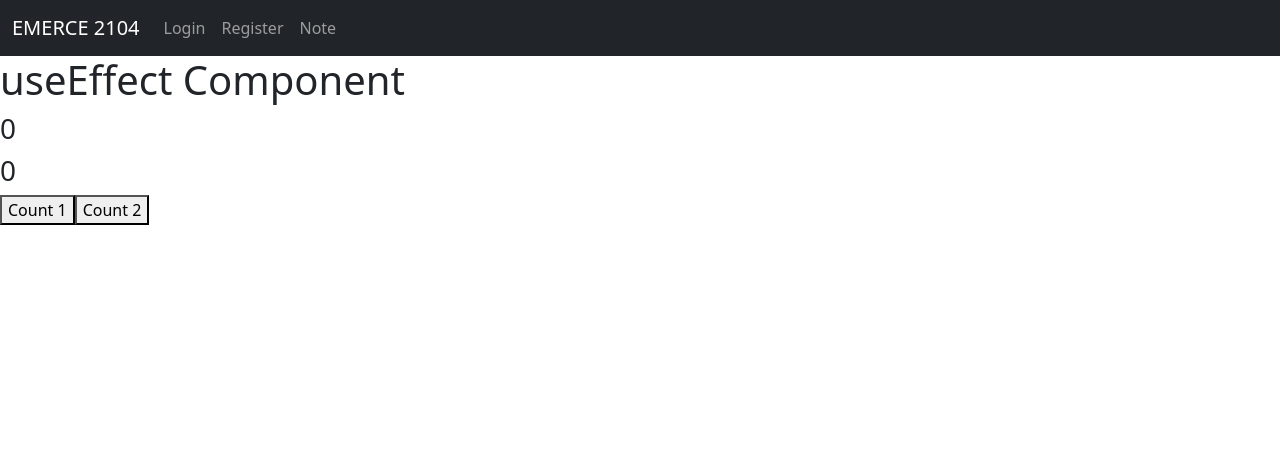
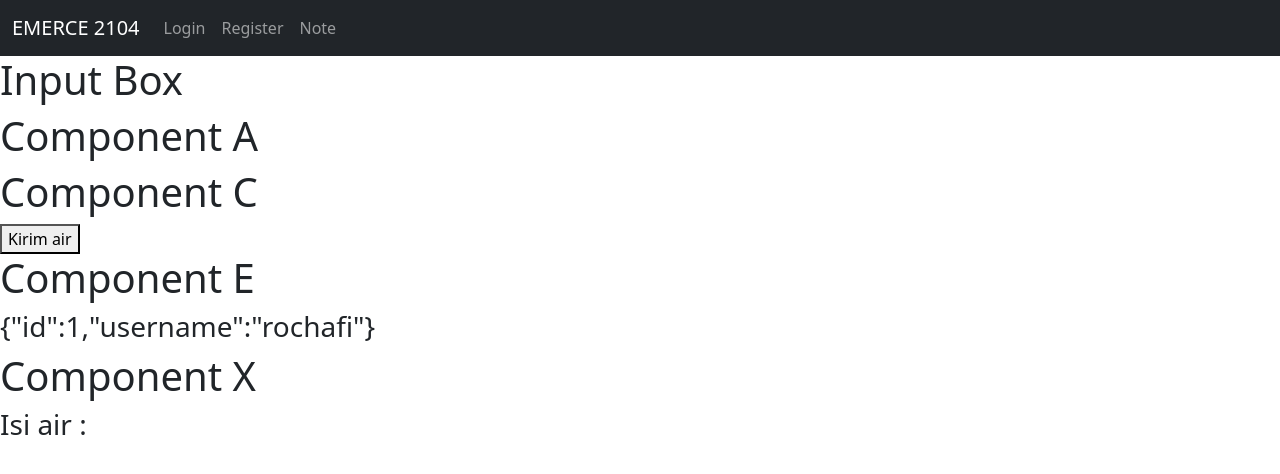
Before and after one commit to rochafialvin/react-emerce-2104, a React (Create React App) app: page /note in a window 1280 px wide. Shown: the top 474 px of the page. Built offline with nearby package versions, Linux system fonts and the light colour scheme.

Commit message:
Explain problem without redux

```diff
--- a/src/App.js
+++ b/src/App.js
@@ -2,6 +2,7 @@ import "bootstrap/dist/css/bootstrap.css";
 import { BrowserRouter, Routes, Route } from "react-router-dom";
 
 // NOTES
+import InputBox from "./components/InputBox";
 
 // PROJECT
 import Navigation from "./components/Navigation";
@@ -19,7 +20,7 @@ function App() {
         <Route path="/" element={<Home />} />
         <Route path="/login" element={<Login />} />
         <Route path="/Register" element={<Register />} />
-        <Route path="/note" element={<UseEffectComponent />} />
+        <Route path="/note" element={<InputBox />} />
         <Route path="*" element={<NotFound />} />
       </Routes>
     </BrowserRouter>
--- /dev/null
+++ b/src/components/A.js
@@ -0,0 +1,13 @@
+import React from "react";
+import C from "./C";
+
+function A({ user, bucket }) {
+  return (
+    <div>
+      <h1>Component A</h1>
+      <C user={user} bucket={bucket} />
+    </div>
+  );
+}
+
+export default A;
--- /dev/null
+++ b/src/components/C.js
@@ -0,0 +1,20 @@
+import { useState } from "react";
+import E from "./E";
+
+function C({ user, bucket }) {
+  const [source, setSource] = useState("Water Gold");
+
+  const kirimAir = () => {
+    bucket(source);
+  };
+
+  return (
+    <div>
+      <h1>Component C</h1>
+      <button onClick={kirimAir}>Kirim air</button>
+      <E user={user} />
+    </div>
+  );
+}
+
+export default C;
--- /dev/null
+++ b/src/components/E.js
@@ -0,0 +1,12 @@
+import React from "react";
+
+function E(props) {
+  return (
+    <div>
+      <h1>Component E</h1>
+      <h3>{JSON.stringify(props.user)}</h3>
+    </div>
+  );
+}
+
+export default E;
--- /dev/null
+++ b/src/components/InputBox.js
@@ -0,0 +1,24 @@
+import { useState } from "react";
+import A from "./A";
+import X from "./X";
+
+function InputBox() {
+  const [user, setUser] = useState({ id: 1, username: "rochafi" });
+  const [water, setWater] = useState("");
+
+  const bucket = (air) => {
+    // air : "Water gold"
+    setWater(air);
+  };
+
+  return (
+    <div>
+      <h1>Input Box</h1>
+
+      <A user={user} bucket={bucket} />
+      <X water={water} />
+    </div>
+  );
+}
+
+export default InputBox;
--- /dev/null
+++ b/src/components/X.js
@@ -0,0 +1,12 @@
+import React from "react";
+
+function X({ water }) {
+  return (
+    <div>
+      <h1>Component X</h1>
+      <h3>Isi air : {water}</h3>
+    </div>
+  );
+}
+
+export default X;
```
